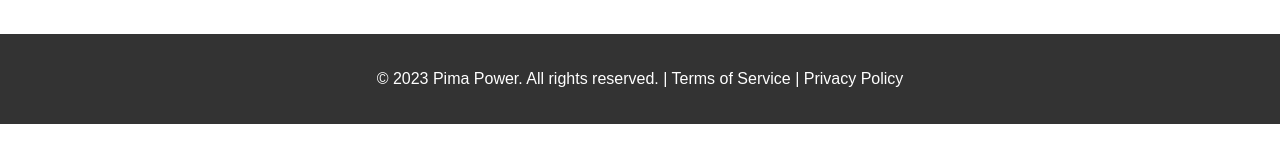
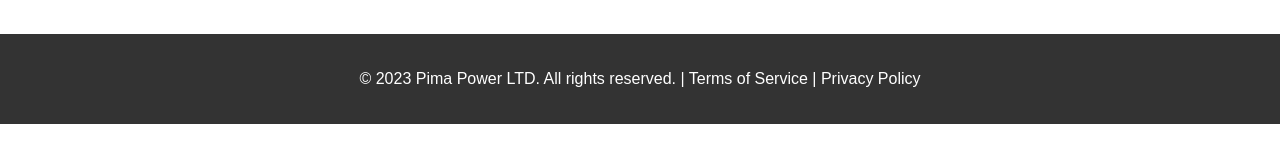
Before and after one commit to Bellamalwa/PimaPower, a plain HTML site: page landing.html in a window 1280 px wide. Shown: the part 449-609 px from the top of the page. Drawn offline with Linux system fonts and the light colour scheme.

Commit message:
landing page

```diff
--- a/landing.html
+++ b/landing.html
@@ -3,7 +3,7 @@
 <head>
   <title>Pima Power - Enabling Digital Efficiency in Energy Management</title>
   <style>
-    /* Add your custom styles here */
+
     body {
       font-family: Arial, sans-serif;
       margin: 0;
@@ -98,7 +98,7 @@
     </div>
   </div>
   <footer class="footer">
-    <p>&copy; 2023 Pima Power. All rights reserved. | Terms of Service | Privacy Policy</p>
+    <p>&copy; 2023 Pima Power LTD. All rights reserved. | Terms of Service | Privacy Policy</p>
   </footer>
 </body>
 </html>
```
